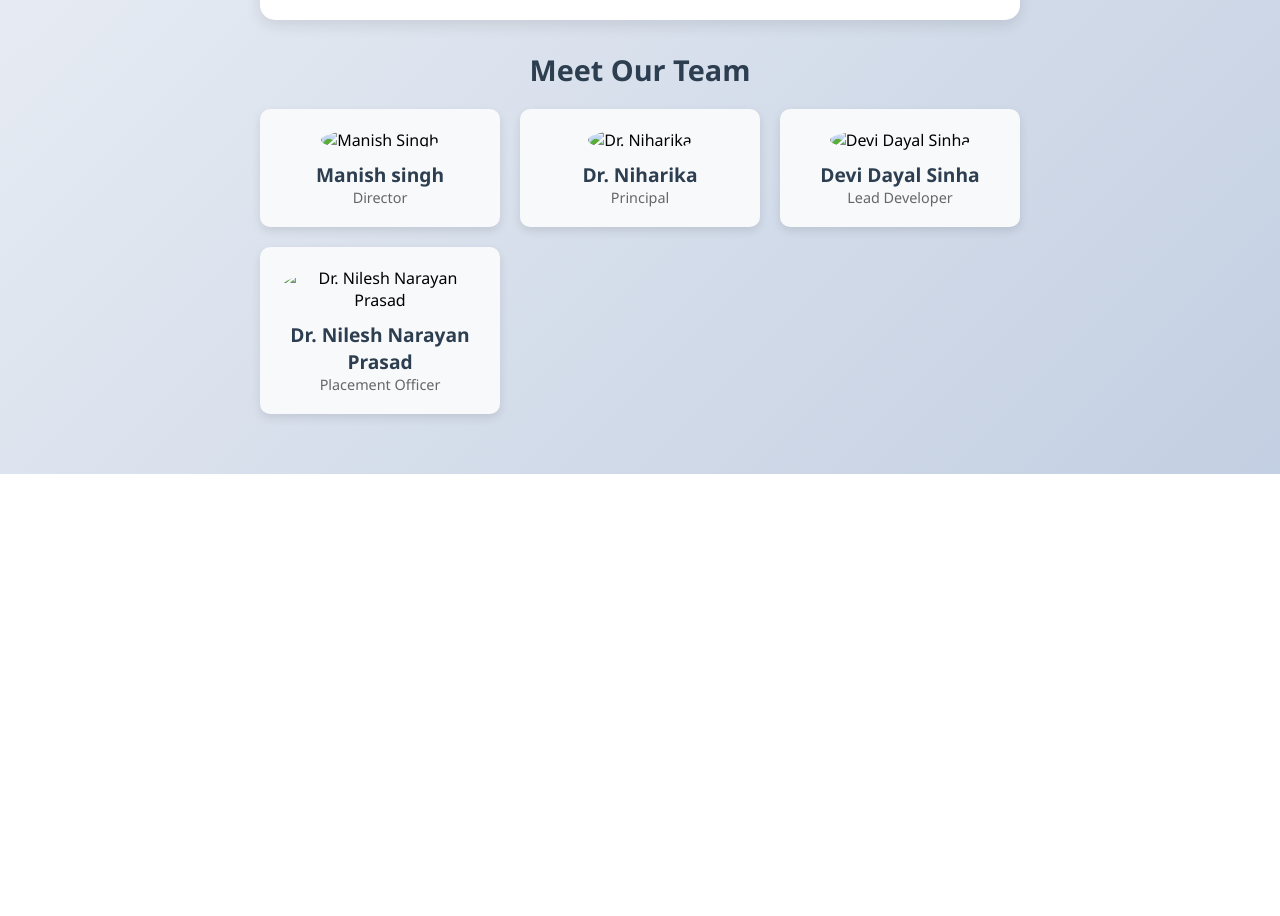
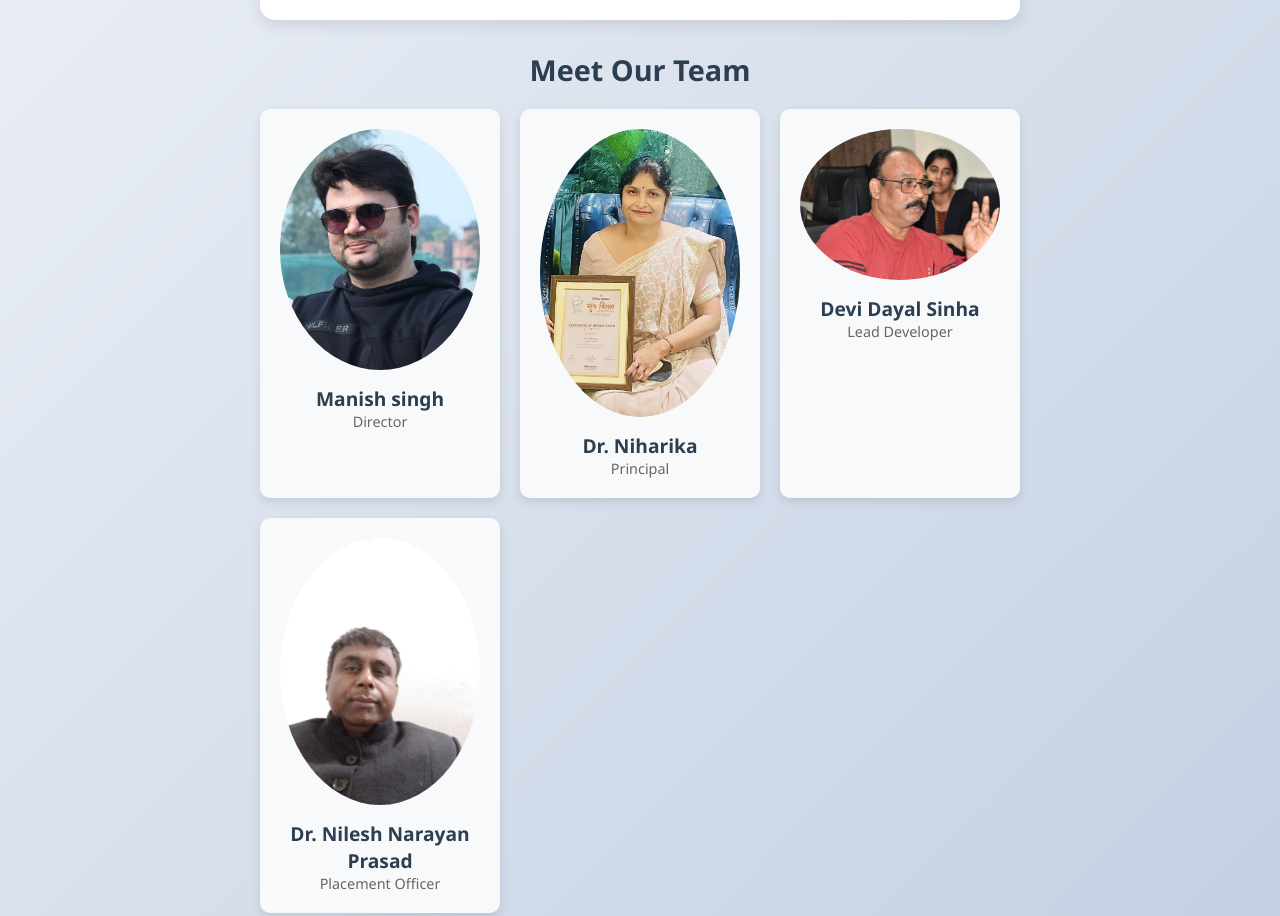
Before and after one commit to anshul232333/Hunar-Intern-Task-2, a plain HTML site: page about.html in a window 1280 px wide. Shown: the part 720-1636 px from the top of the page. Before the commit the page ends 1194 px from the top, so only its background shows below. Drawn offline with Linux system fonts and the light colour scheme.

Commit message:
Update about.html

```diff
--- a/about.html
+++ b/about.html
@@ -37,22 +37,22 @@
             <h2 class="team-title">Meet Our Team</h2>
             <div class="team-grid">
                 <div class="team-member">
-                    <img src="/imgs/team-member1.jpg" alt="Manish Singh" style="width:100%; border-radius: 50%;">
+                    <img src="team-member1.jpg" alt="Manish Singh" style="width:100%; border-radius: 50%;">
                     <h4>Manish singh</h4>
                     <p>Director</p>
                 </div>
                 <div class="team-member">
-                    <img src="/imgs/team-member2.jpg" alt="Dr. Niharika" style="width:100%; border-radius: 50%;">
+                    <img src="team-member2.jpg" alt="Dr. Niharika" style="width:100%; border-radius: 50%;">
                     <h4>Dr. Niharika</h4>
                     <p>Principal</p>
                 </div>
                 <div class="team-member">
-                    <img src="/imgs/team-member3.jpg" alt="Devi Dayal Sinha" style="width:100%; border-radius: 50%;">
+                    <img src="team-member3.jpg" alt="Devi Dayal Sinha" style="width:100%; border-radius: 50%;">
                     <h4>Devi Dayal Sinha</h4>
                     <p>Lead Developer</p>
                 </div>
                 <div class="team-member">
-                    <img src="/imgs/team-member4.jpeg" alt="Dr. Nilesh Narayan Prasad" style="width:100%; border-radius: 50%;">
+                    <img src="team-member4.jpeg" alt="Dr. Nilesh Narayan Prasad" style="width:100%; border-radius: 50%;">
                     <h4>Dr. Nilesh Narayan Prasad</h4>
                     <p>Placement Officer</p>
                 </div>
```
